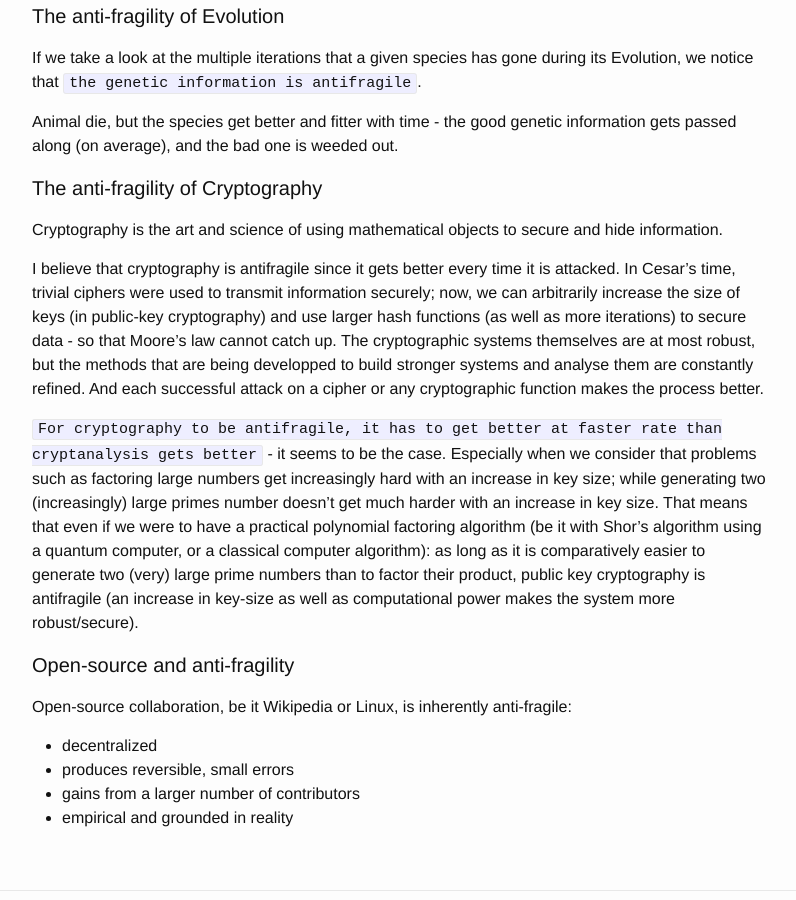
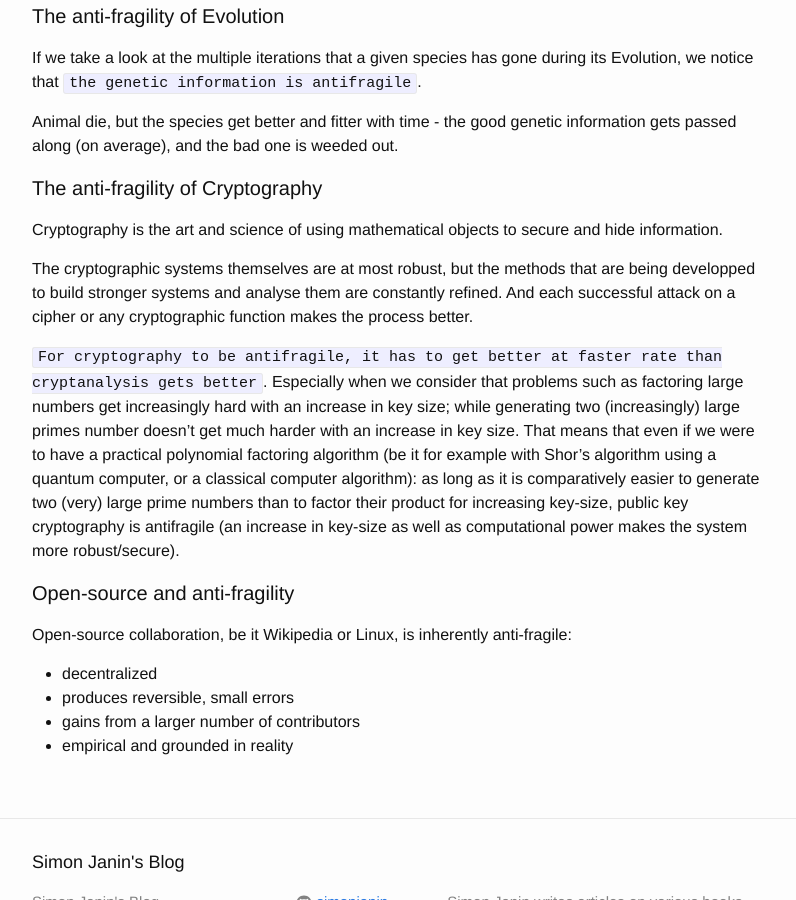
Before and after one commit to simonjanin/simonjanin.github.io, a Jekyll site: the page built from _posts/2015-09-12-lessons-from-anti-fragile.markdown, in a window 1280 px wide and 900 px high, scrolled down 2742 px. Shown: the whole window, without its empty margins (238-1034 px from the left). Built offline with Jekyll 4.4.1, drawn with Linux system fonts in a browser that asks for light colours; formulas are drawn with MathJax 3; some of the changed text lies outside the part shown.

Commit message:
small corrections of inacurracies

```diff
--- a/_posts/2015-09-12-lessons-from-anti-fragile.markdown
+++ b/_posts/2015-09-12-lessons-from-anti-fragile.markdown
@@ -81,12 +81,10 @@ Animal die, but the species get better and fitter with time - the good genetic i
 
 Cryptography is the art and science of using mathematical objects to secure and hide information.
 
-I believe that cryptography is antifragile since it gets better every time it is attacked.
-In Cesar's time, trivial ciphers were used to transmit information securely; now, we can arbitrarily increase the size of keys (in public-key cryptography) and use larger hash functions (as well as more iterations) to secure data - so that Moore's law cannot catch up.
 The cryptographic systems themselves are at most robust, but the methods that are being developped to build stronger systems and analyse them are constantly refined. And each successful attack on a cipher or any cryptographic function makes the process better.
 
-`For cryptography to be antifragile, it has to get better at faster rate than cryptanalysis gets better` - it seems to be the case. Especially when we consider that problems such as factoring large numbers get increasingly hard with an increase in key size; while generating two (increasingly) large primes number doesn't get much harder with an increase in key size.
-That means that even if we were to have a practical polynomial factoring algorithm (be it with Shor's algorithm using a quantum computer, or a classical computer algorithm): as long as it is comparatively easier to generate two (very) large prime numbers than to factor their product, public key cryptography is antifragile (an increase in key-size as well as computational power makes the system more robust/secure).
+`For cryptography to be antifragile, it has to get better at faster rate than cryptanalysis gets better`. Especially when we consider that problems such as factoring large numbers get increasingly hard with an increase in key size; while generating two (increasingly) large primes number doesn't get much harder with an increase in key size.
+That means that even if we were to have a practical polynomial factoring algorithm (be it for example with Shor's algorithm using a quantum computer, or a classical computer algorithm): as long as it is comparatively easier to generate two (very) large prime numbers than to factor their product for increasing key-size, public key cryptography is antifragile (an increase in key-size as well as computational power makes the system more robust/secure).
 
 #### Open-source and anti-fragility
 
```
Also changed, not shown: other parts of _posts/2015-09-12-lessons-from-anti-fragile.markdown (+2 -2 lines), downloads/graph_20150912_055645.png (deleted), downloads/linear-relationship.png (deleted), downloads/sincos.png (deleted), 5 other files.
